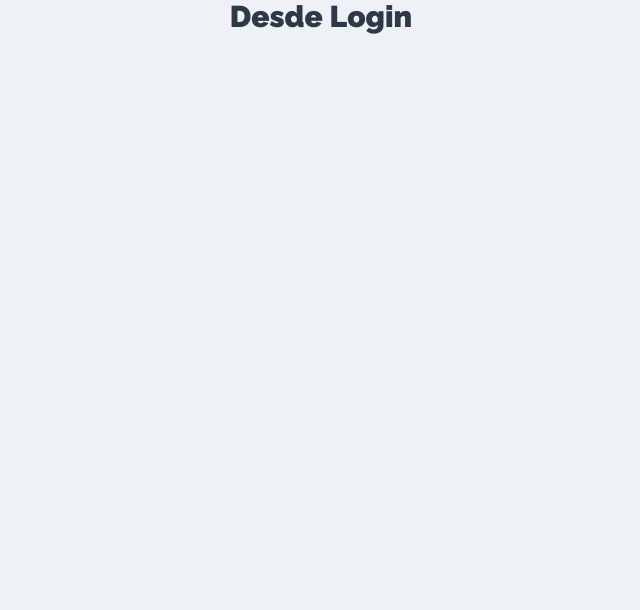
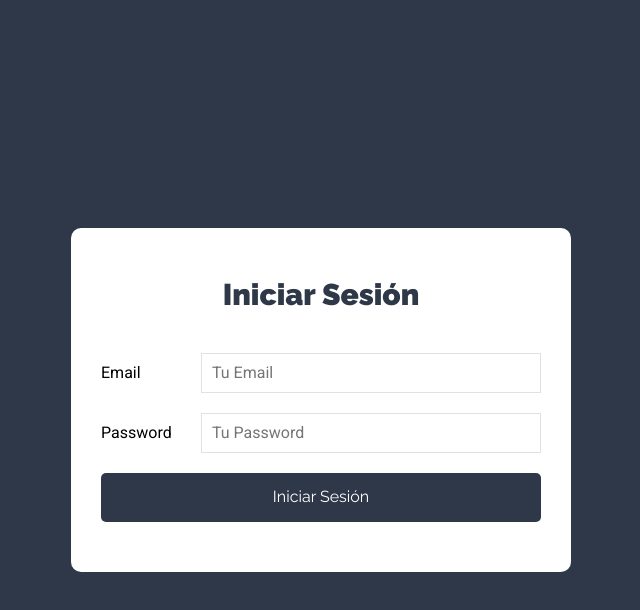
Before and after one commit to PabloMunizMontoya/mern-task-cliente, a React (Create React App) app: page / in a window 1280 px wide. Shown: the top 610 px of the page, without its empty margins (319-959 px from the left). Built offline with nearby package versions, Linux system fonts and the light colour scheme.

Commit message:
agregue el formulario en el Login

```diff
--- a/src/components/auth/Login.jsx
+++ b/src/components/auth/Login.jsx
@@ -1,8 +1,44 @@
 import React from 'react'
 
 const Login = () => {
+
+    const onChange = () => {
+
+    }
+
     return (
-        <h1>Desde Login</h1>
+        <div className='form-usuario'>
+            <div className='contenedor-form sobra-dark'>
+                <h1>Iniciar Sesión</h1>
+
+                <form action="">
+                    <div className='campo-form'>
+                        <label htmlFor="email">Email</label>
+                        <input
+                            type="email"
+                            id='email'
+                            name='email'
+                            placeholder='Tu Email'
+                            onChange={onChange}
+                        />
+                    </div>
+                    <div className='campo-form'>
+                        <label htmlFor="password">Password</label>
+                        <input
+                            type="password"
+                            id='password'
+                            name='password'
+                            placeholder='Tu Password'
+                            onChange={onChange}
+                        />
+                    </div>
+                    <div className='campo-front'>
+                        <input type="submit" className='btn btn-primario btn-block'
+                        value='Iniciar Sesión'/>
+                    </div>
+                </form>
+            </div>
+        </div>
     );
 }
 
```
